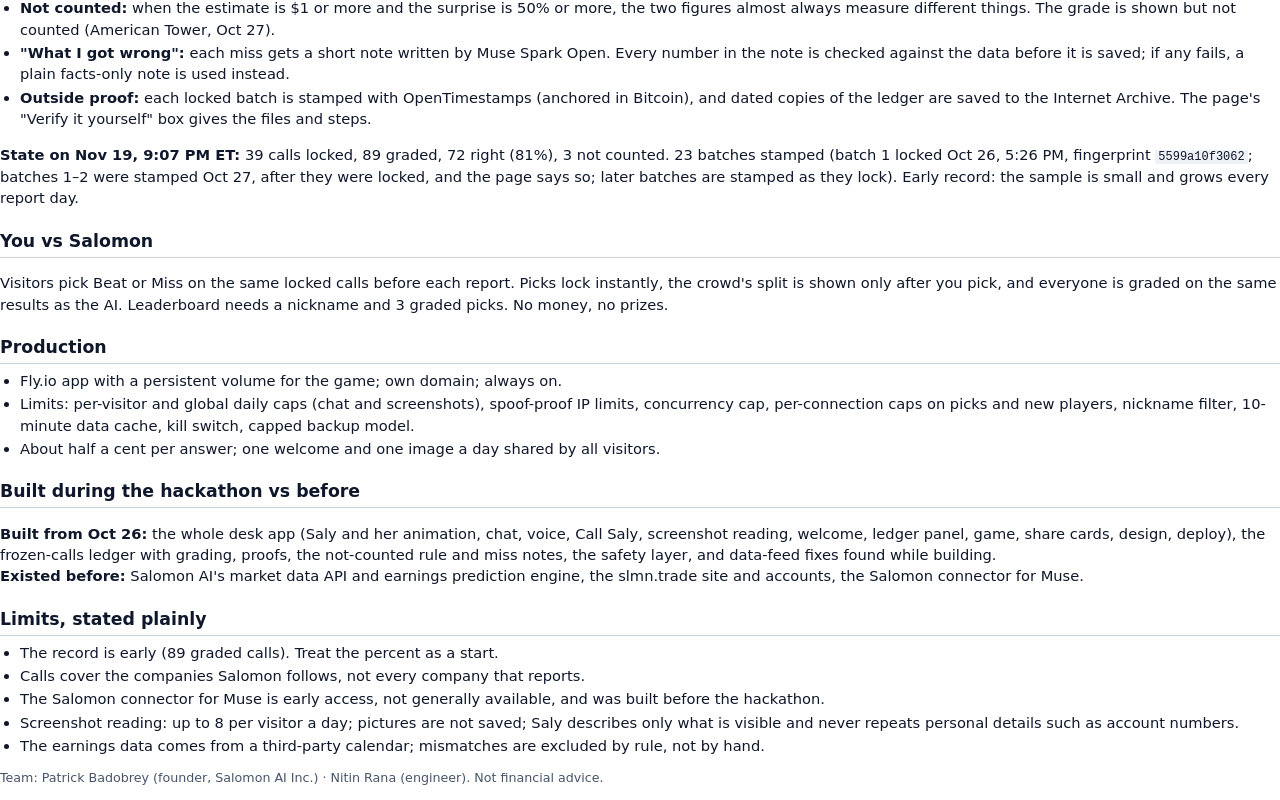
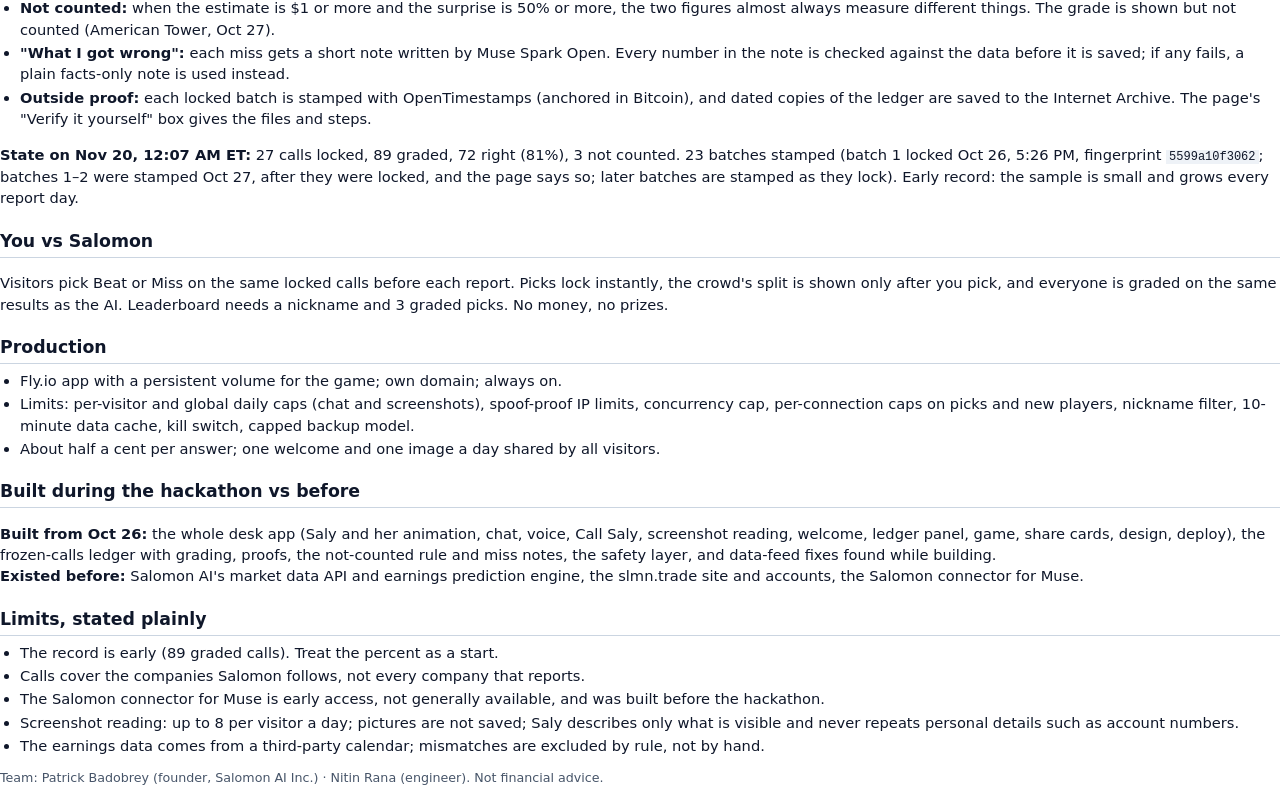
Before and after one commit to good-open-box/salomon-earnings-desk, a plain HTML site: page ARCHITECTURE.html in a window 1280 px wide. Shown: the part 854-1654 px from the top of the page. Drawn offline with Linux system fonts and the light colour scheme.

Commit message:
Architecture: state 72 of 89 right (81%)

```diff
--- a/ARCHITECTURE.html
+++ b/ARCHITECTURE.html
@@ -42,7 +42,7 @@ Figures as of Oct 28, 2026, 8:30 PM ET. Refresh on submission day: the desk grad
 <li><b>"What I got wrong":</b> each miss gets a short note written by Muse Spark Open. Every number in the note is checked against the data before it is saved; if any fails, a plain facts-only note is used instead.</li>
 <li><b>Outside proof:</b> each locked batch is stamped with OpenTimestamps (anchored in Bitcoin), and dated copies of the ledger are saved to the Internet Archive. The page's "Verify it yourself" box gives the files and steps.</li>
 </ul>
-<p><b>State on Nov 19, 9:07 PM ET:</b> 39 calls locked, 89 graded, 72 right (81%), 3 not counted. 23 batches stamped (batch 1 locked Oct 26, 5:26 PM, fingerprint <code>5599a10f3062</code>; batches 1–2 were stamped Oct 27, after they were locked, and the page says so; later batches are stamped as they lock). Early record: the sample is small and grows every report day.</p>
+<p><b>State on Nov 20, 12:07 AM ET:</b> 27 calls locked, 89 graded, 72 right (81%), 3 not counted. 23 batches stamped (batch 1 locked Oct 26, 5:26 PM, fingerprint <code>5599a10f3062</code>; batches 1–2 were stamped Oct 27, after they were locked, and the page says so; later batches are stamped as they lock). Early record: the sample is small and grows every report day.</p>
 
 <h2>You vs Salomon</h2>
 <p>Visitors pick Beat or Miss on the same locked calls before each report. Picks lock instantly, the crowd's split is shown only after you pick, and everyone is graded on the same results as the AI. Leaderboard needs a nickname and 3 graded picks. No money, no prizes.</p>
```
